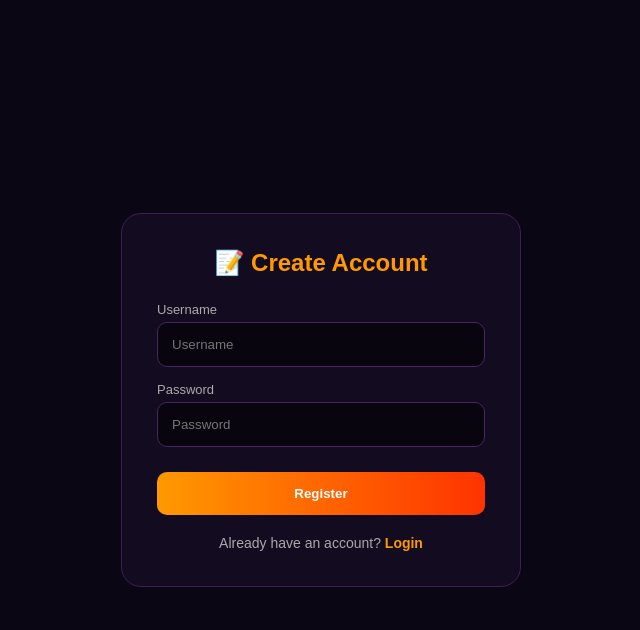
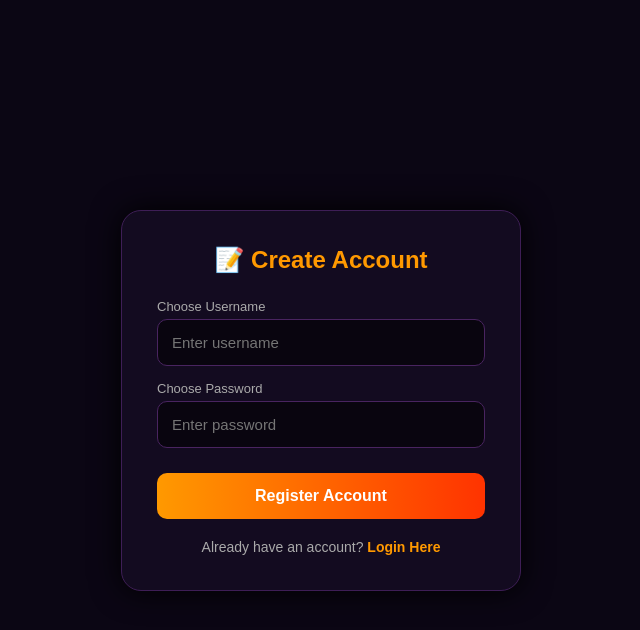
Before and after one commit to faltuwja-beep/Web-cc, a Flask app: page /register in a window 1280 px wide. Shown: the top 630 px of the page, without its empty margins (319-959 px from the left). Run offline with Flask 3, Linux system fonts and the light colour scheme.

Commit message:
Update register.html

```diff
--- a/templates/register.html
+++ b/templates/register.html
@@ -1,33 +1,54 @@
 <!DOCTYPE html>
 <html lang="en">
 <head>
-<meta charset="UTF-8"><title>Register - YoYo Shop</title>
+<meta charset="UTF-8">
+<meta name="viewport" content="width=device-width, initial-scale=1.0">
+<title>Register - YoYo Shop</title>
 <style>
 *{ margin:0; padding:0; box-sizing:border-box; font-family:Arial,sans-serif; }
 body { background: #0b0614; color: white; display: flex; justify-content: center; align-items: center; min-height: 100vh; }
-.auth-container { background: #130b20; padding: 35px; border-radius: 20px; border: 1px solid #3e1e56; width: 100%; max-width: 400px; }
+.auth-container { background: #130b20; padding: 35px; border-radius: 20px; border: 1px solid #3e1e56; width: 100%; max-width: 400px; box-shadow: 0 0 30px #000; }
 .auth-container h2 { color: #ff9900; text-align: center; margin-bottom: 25px; font-size: 24px; }
 .form-group { margin-bottom: 15px; }
 label { display: block; color: #aaa; font-size: 13px; margin-bottom: 5px; }
-input { width: 100%; padding: 14px; background: #09050f; border: 1px solid #492460; color: white; border-radius: 10px; }
-.btn { width: 100%; padding: 14px; background: linear-gradient(90deg, #ff9900, #ff3300); border: none; font-weight: bold; border-radius: 10px; cursor: pointer; color: white; margin-top: 10px; }
+input { width: 100%; padding: 14px; background: #09050f; border: 1px solid #492460; color: white; border-radius: 10px; font-size: 15px; outline: none; }
+input:focus { border-color: #ff9900; }
+.btn { width: 100%; padding: 14px; background: linear-gradient(90deg, #ff9900, #ff3300); border: none; font-weight: bold; border-radius: 10px; cursor: pointer; color: white; font-size: 16px; margin-top: 10px; transition: 0.3s; }
+.btn:hover { opacity: 0.9; }
 .switch-link { text-align: center; margin-top: 20px; font-size: 14px; color: #aaa; }
 .switch-link a { color: #ff9900; text-decoration: none; font-weight: bold; }
-.flash-error { background: #35101a; border: 1px solid #742331; color: #ff9ba5; padding: 10px; border-radius: 8px; margin-bottom: 15px; text-align: center; font-size: 13px; }
+.flash-msg { padding: 12px; border-radius: 8px; margin-bottom: 15px; font-size: 13px; text-align: center; }
+.flash-error { background: #35101a; border: 1px solid #742331; color: #ff9ba5; }
+.flash-success { background: #102b1a; border: 1px solid #38d46b; color: #38d46b; }
 </style>
 </head>
 <body>
 <div class="auth-container">
     <h2>📝 Create Account</h2>
+
     {% with messages = get_flashed_messages(with_categories=true) %}
-      {% if messages %}{% for cat, msg in messages %}<div class="flash-error">{{ msg }}</div>{% endfor %}{% endif %}
+      {% if messages %}
+        {% for cat, msg in messages %}
+          <div class="flash-msg {% if cat=='error' %}flash-error{% else %}flash-success{% endif %}">{{ msg }}</div>
+        {% endfor %}
+      {% endif %}
     {% endwith %}
+
     <form method="POST">
-        <div class="form-group"><label>Username</label><input type="text" name="username" placeholder="Username" required></div>
-        <div class="form-group"><label>Password</label><input type="password" name="password" placeholder="Password" required></div>
-        <button type="submit" class="btn">Register</button>
+        <div class="form-group">
+            <label>Choose Username</label>
+            <input type="text" name="username" placeholder="Enter username" required autocomplete="off">
+        </div>
+        <div class="form-group">
+            <label>Choose Password</label>
+            <input type="password" name="password" placeholder="Enter password" required>
+        </div>
+        <button type="submit" class="btn">Register Account</button>
     </form>
-    <div class="switch-link">Already have an account? <a href="/login">Login</a></div>
+
+    <div class="switch-link">
+        Already have an account? <a href="/login">Login Here</a>
+    </div>
 </div>
 </body>
 </html>
```
